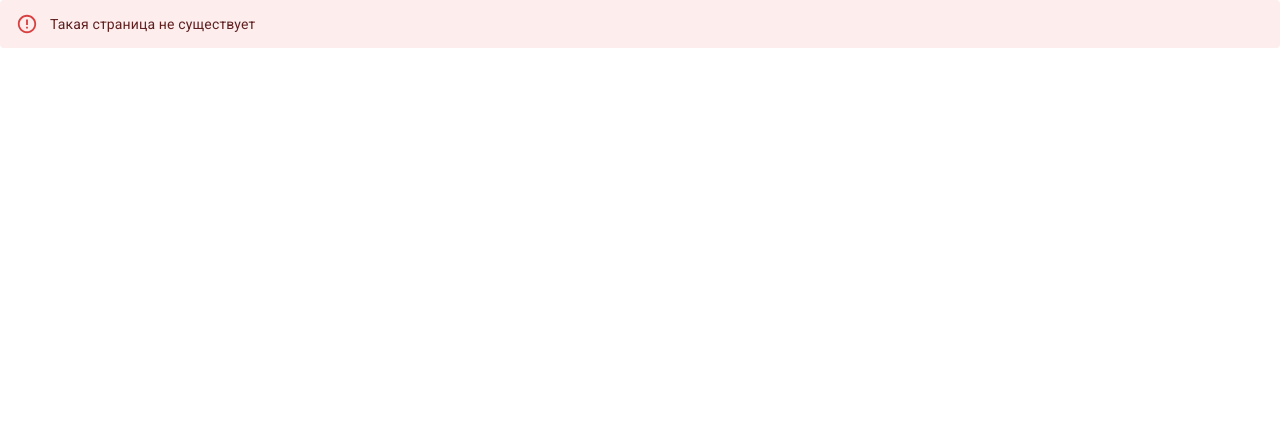
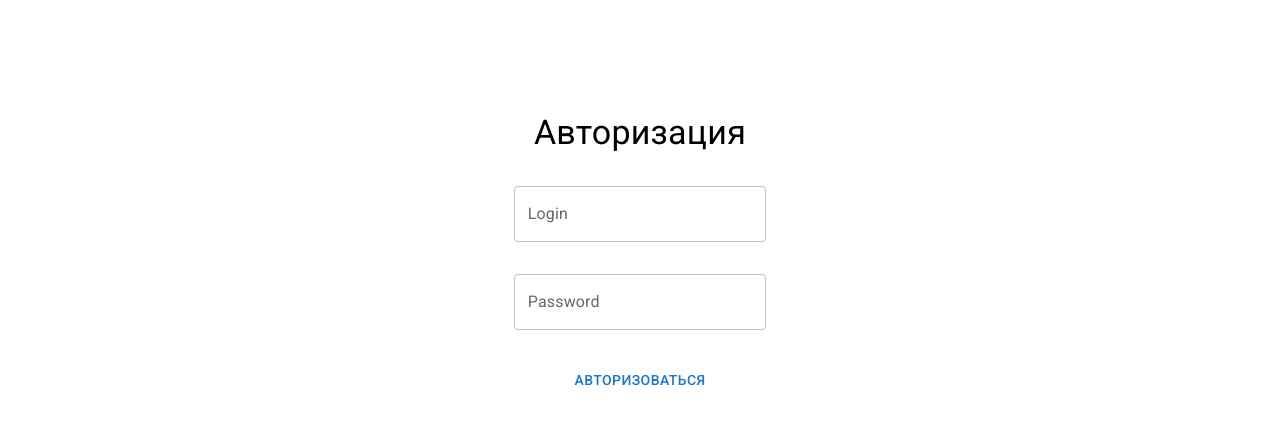
Before and after one commit to Fida-VS/test-task-pryaniky, a React (Create React App) app: page /login in a window 1280 px wide. Shown: the top 424 px of the page. Built offline with nearby package versions, Linux system fonts and the light colour scheme.

Commit message:
change paths

```diff
--- a/src/App.js
+++ b/src/App.js
@@ -25,8 +25,8 @@ function App() {
     <div className="App">
       <>
         <Routes>
-          <Route path="https://fida-vs.github.io/test-task-pryaniky/" element={<Main />} />
-          <Route path="https://fida-vs.github.io/test-task-pryaniky/login" element={<Authorization />} />
+          <Route path="/" element={<Main />} />
+          <Route path="/login" element={<Authorization />} />
           <Route path="*" element={<Error>Такая страница не существует</Error>} />
         </Routes>
       </>
--- a/src/pages/authorization/authorization.js
+++ b/src/pages/authorization/authorization.js
@@ -58,7 +58,7 @@ export const Authorization = () => {
 
 
 	if (token) {
-		return <Navigate to="https://fida-vs.github.io/test-task-pryaniky/" />;
+		return <Navigate to="/" />;
 	} else {
 	return (
 		<Container sx={{
--- a/src/pages/main/main.js
+++ b/src/pages/main/main.js
@@ -71,6 +71,6 @@ export const Main = () => {
 		</Container>
 
 ): (
-	<Navigate to="https://fida-vs.github.io/test-task-pryaniky/login" />
+	<Navigate to="/login" />
 )
 };
```
